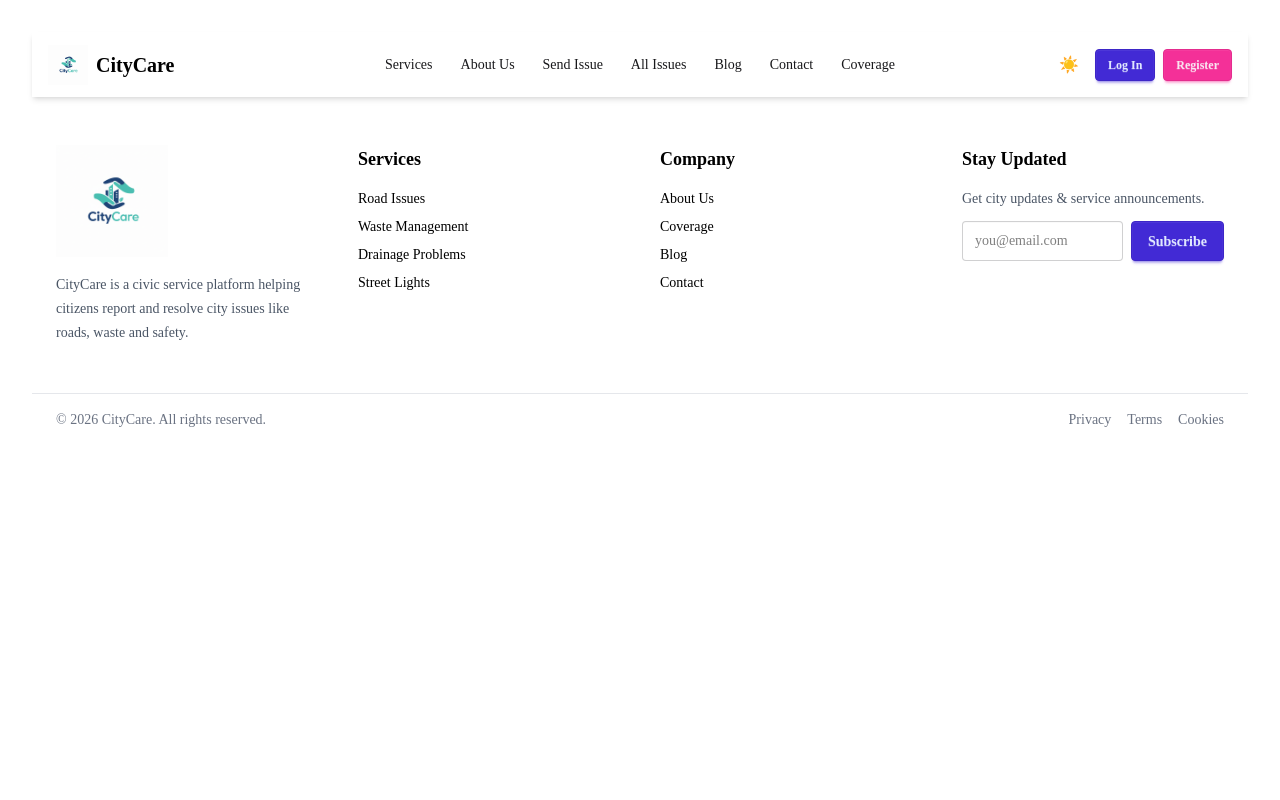
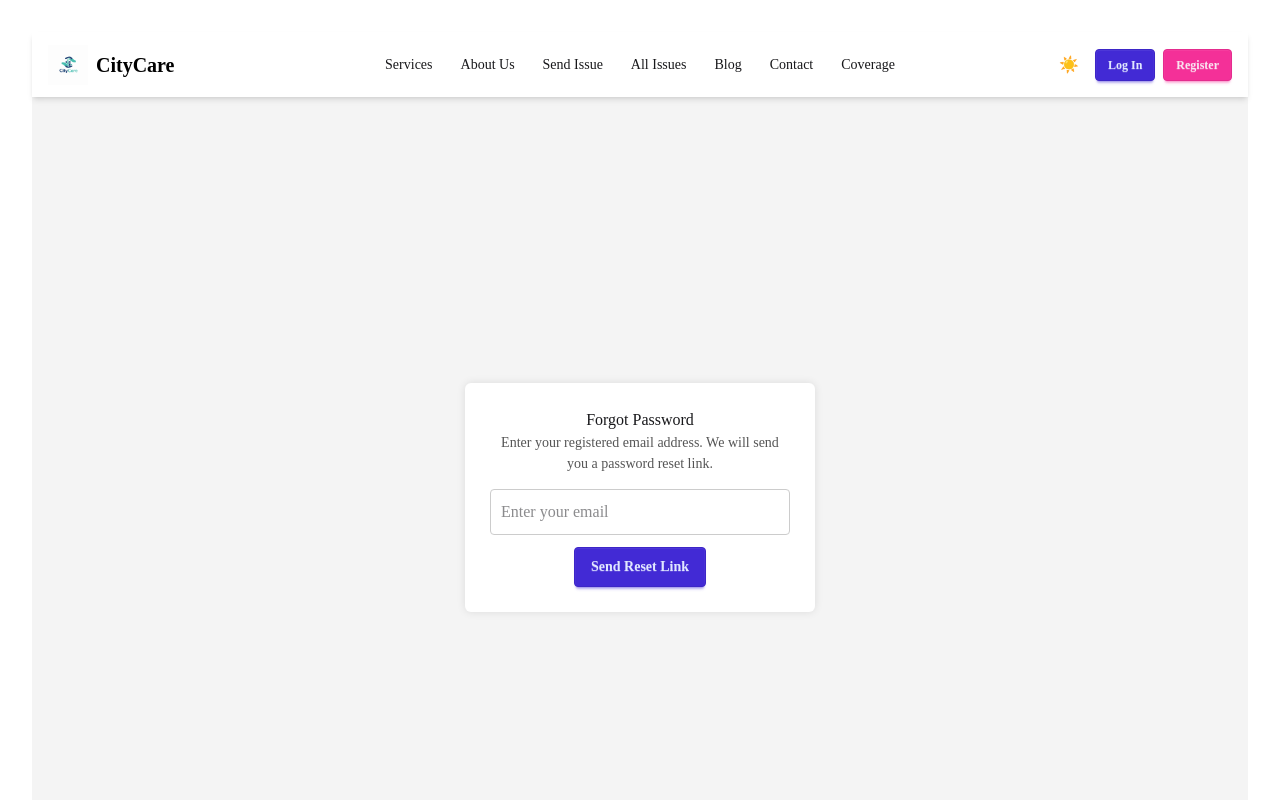
Before and after one commit to Kaosarjoy/cityCare, a React (Vite) app: page /forget-password in a window 1280 px wide. Shown: the top 800 px of the page. Built offline with nearby package versions, Linux system fonts and the light colour scheme; no server answers; a web font is replaced by a local one.

Commit message:
forget password create page

```diff
--- a/src/Content/AuthProvider.jsx
+++ b/src/Content/AuthProvider.jsx
@@ -1,7 +1,7 @@
 import React, { useEffect, useState } from 'react';
 import { createUserWithEmailAndPassword, GoogleAuthProvider, onAuthStateChanged, signInWithEmailAndPassword, signInWithPopup, signOut, updateProfile } from 'firebase/auth';
 import { auth } from '../Firebase/Firebase.init';
-import { sendPasswordResetEmail } from 'firebase/auth/cordova';
+import { sendPasswordResetEmail } from 'firebase/auth';
 import { AuthContexts } from './AuthContexts';
 
 
--- a/src/Pages/Auth/ForgetPassword.jsx
+++ b/src/Pages/Auth/ForgetPassword.jsx
@@ -1,11 +1,114 @@
-import React from 'react';
+import React, { useContext, useState } from 'react';
+import { AuthContexts } from '../../Content/AuthContexts';
 
 const ForgetPassword = () => {
+    // get forgetPassword function from context
+    const { forgetPassword } = useContext(AuthContexts);
+
+    // store user email
+    const [email, setEmail] = useState('');
+
+    // success message
+    const [success, setSuccess] = useState('');
+
+    // error message
+    const [error, setError] = useState('');
+
+    // handle form submit
+    const handleSubmit = (e) => {
+        e.preventDefault();
+
+        // reset previous messages
+        setSuccess('');
+        setError('');
+
+        // basic validation
+        if (!email) {
+            setError('Email field is required');
+            return;
+        }
+
+        // call firebase reset email function
+        forgetPassword(email)
+            .then(() => {
+                setSuccess(
+                    'A password reset link has been sent to your email. Please check your inbox.'
+                );
+            })
+            .catch(() => {
+                setError('Failed to send reset email. Please try again.');
+            });
+    };
+
     return (
-        <div>
+        <div style={styles.container}>
+            <div style={styles.card}>
+                <h2>Forgot Password</h2>
 
+                <p style={styles.text}>
+                    Enter your registered email address. We will send you a password reset link.
+                </p>
+
+                <form onSubmit={handleSubmit}>
+                    <input
+                        type="email"
+                        placeholder="Enter your email"
+                        value={email}
+                        onChange={(e) => setEmail(e.target.value)}
+                        style={styles.input}
+                    />
+
+                    <button type="submit " className='btn btn-primary'>
+                        Send Reset Link
+                    </button>
+                </form>
+
+                {error && <p style={styles.error}>{error}</p>}
+                {success && <p style={styles.success}>{success}</p>}
+            </div>
         </div>
     );
 };
 
+// simple inline styles (no fancy stuff)
+const styles = {
+    container: {
+        minHeight: '100vh',
+        display: 'flex',
+        justifyContent: 'center',
+        alignItems: 'center',
+        backgroundColor: '#f4f4f4',
+    },
+    card: {
+        width: '350px',
+        padding: '25px',
+        backgroundColor: '#ffffff',
+        borderRadius: '6px',
+        boxShadow: '0 0 8px rgba(0,0,0,0.1)',
+    },
+    text: {
+        fontSize: '14px',
+        marginBottom: '15px',
+        color: '#555',
+    },
+    input: {
+        width: '100%',
+        padding: '10px',
+        marginBottom: '12px',
+        border: '1px solid #ccc',
+        borderRadius: '4px',
+    },
+
+    error: {
+        color: 'red',
+        marginTop: '10px',
+        fontSize: '14px',
+    },
+    success: {
+        color: 'green',
+        marginTop: '10px',
+        fontSize: '14px',
+    },
+};
+
 export default ForgetPassword;
```
